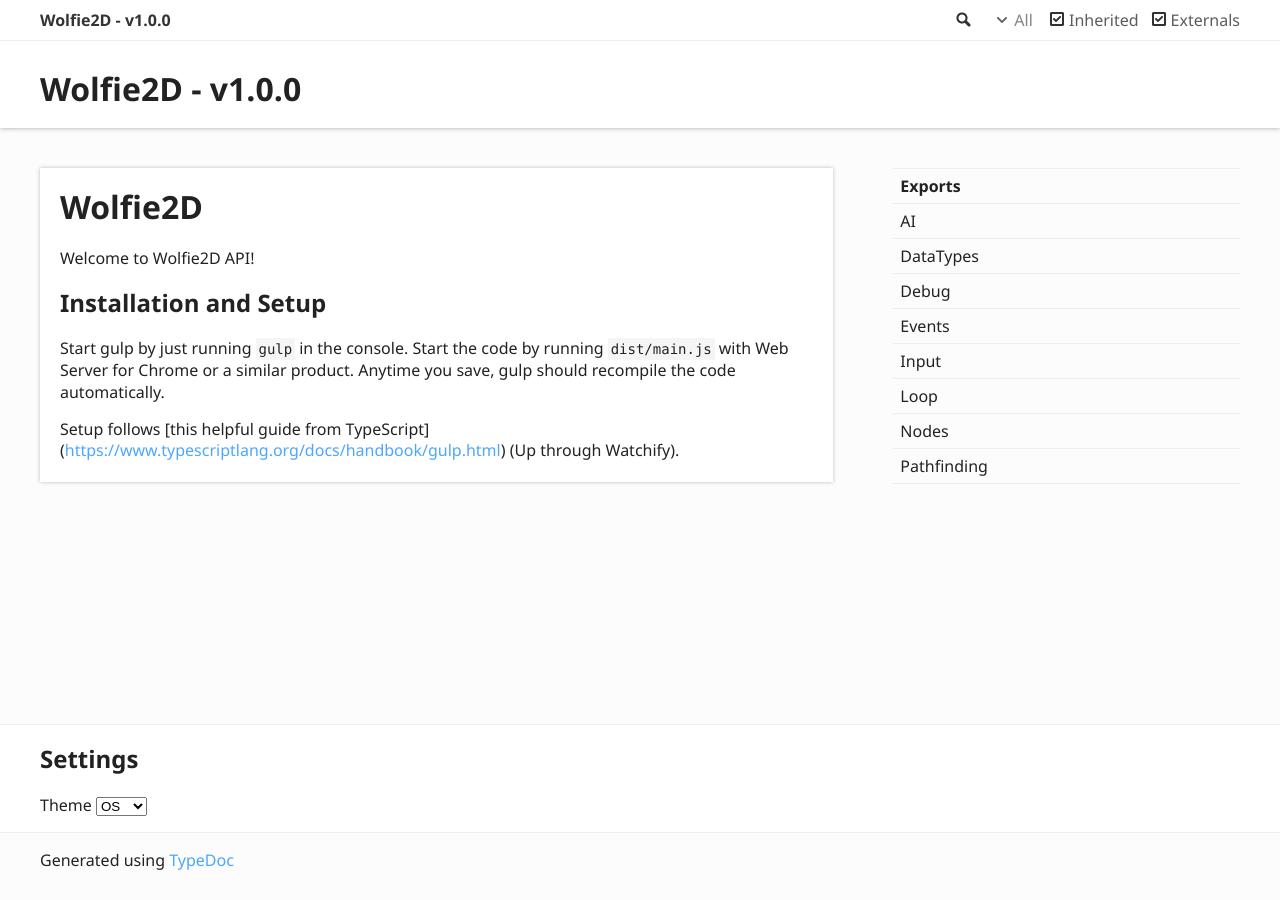
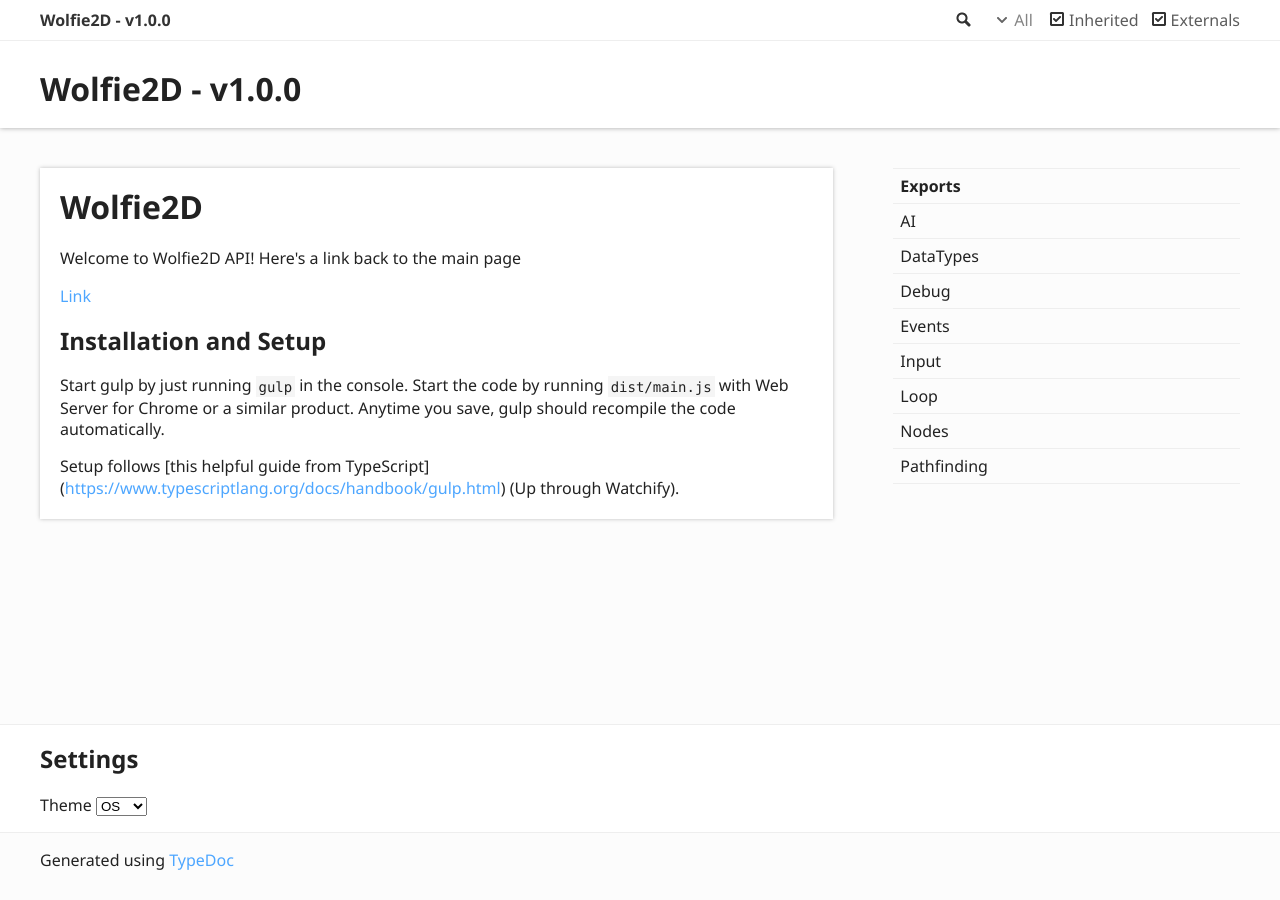
Before and after one commit to Test123938/Test1, a Jekyll site: the page docs/api/index.html, which Jekyll copies as it is, in a window 1280 px wide. Built offline with Jekyll 4.4.1, drawn with Linux system fonts in a browser that asks for light colours.

```diff
--- a/docs/api/index.html
+++ b/docs/api/index.html
@@ -2,7 +2,8 @@
 <a href="#wolfie2d" id="wolfie2d" style="color: inherit; text-decoration: none;">
   <h1>Wolfie2D</h1>
 </a>
-<p>Welcome to Wolfie2D API! </p>
+<p>Welcome to Wolfie2D API! Here's a link back to the main page</p>
+<a href="../../index.md" >Link</a>
 
 <a href="#installation-and-setup" id="installation-and-setup" style="color: inherit; text-decoration: none;">
   <h2>Installation and Setup</h2>
```
